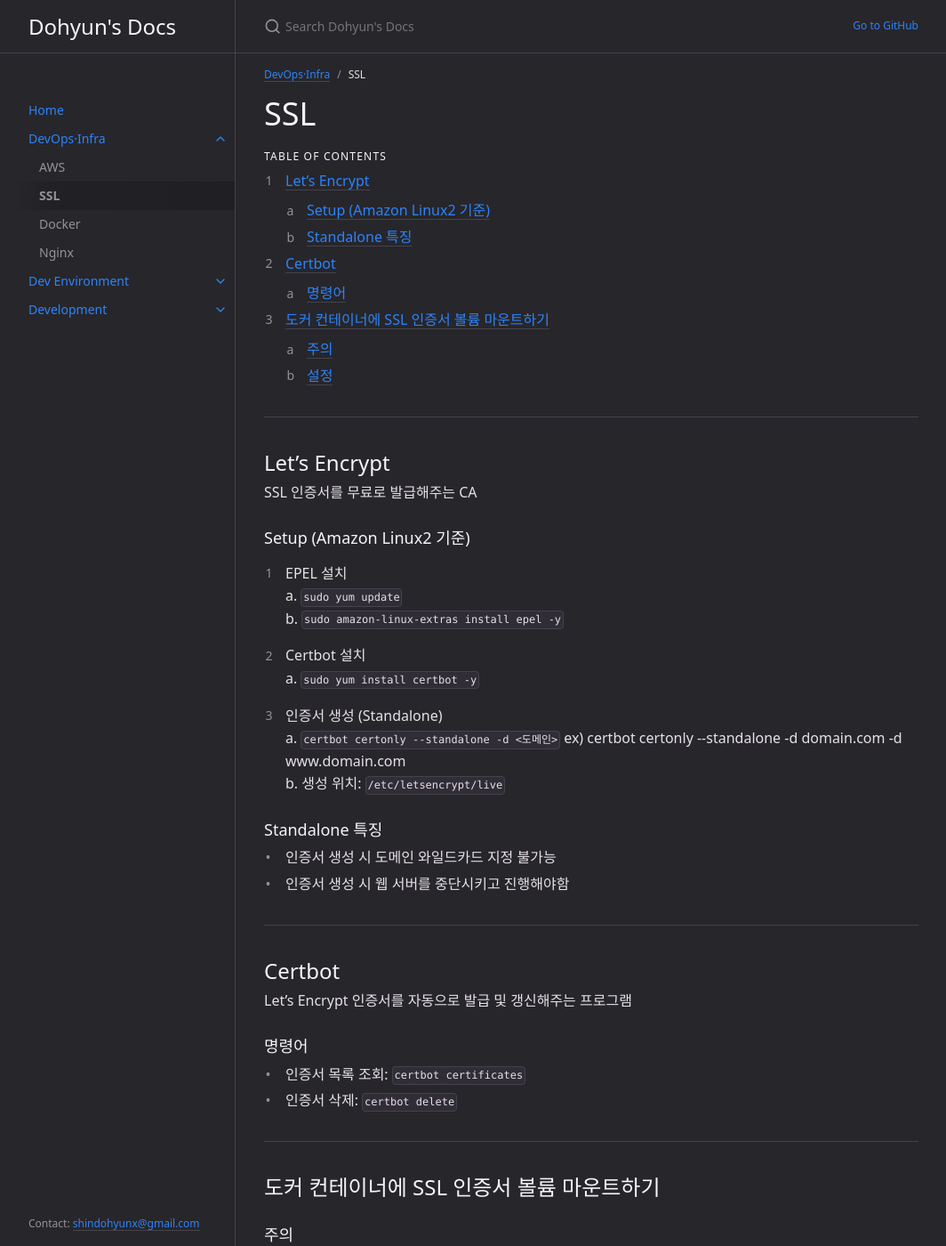
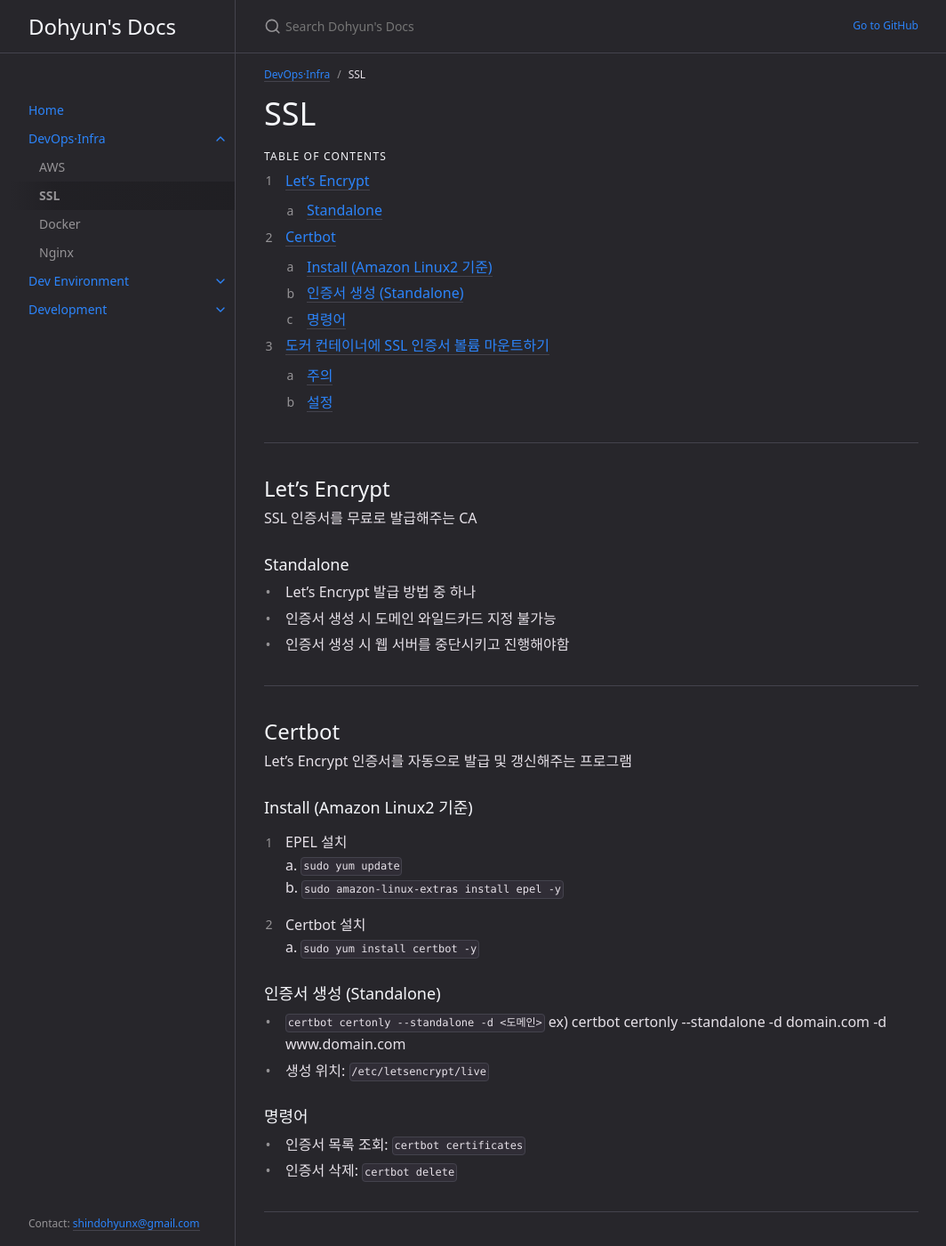
Before and after one commit to shindohyun/shindohyun.github.io, a Jekyll site: the page built from docs/devops-infra/ssl.md, in a window 1280 px wide and 1400 px high. Shown: the whole window at 89% size, without its empty margins (107-1171 px from the left). Built offline with Jekyll 4.4.1, drawn with Linux system fonts in a browser that asks for light colours; some of the changed lines change nothing that is shown.

Commit message:
[수정] DevOps > SSL 내용 정리

```diff
--- a/docs/devops-infra/ssl.md
+++ b/docs/devops-infra/ssl.md
@@ -20,7 +20,17 @@ nav_order: 2
 ## Let's Encrypt
 SSL 인증서를 무료로 발급해주는 CA
 
-### Setup (Amazon Linux2 기준)
+### Standalone
+- Let's Encrypt 발급 방법 중 하나
+- 인증서 생성 시 도메인 와일드카드 지정 불가능
+- 인증서 생성 시 웹 서버를 중단시키고 진행해야함
+
+---
+
+## Certbot
+Let's Encrypt 인증서를 자동으로 발급 및 갱신해주는 프로그램
+
+### Install (Amazon Linux2 기준)
 1. EPEL 설치
   a. `sudo yum update`
   b. `sudo amazon-linux-extras install epel -y`
@@ -28,18 +38,9 @@ SSL 인증서를 무료로 발급해주는 CA
 2. Certbot 설치
   a. `sudo yum install certbot -y`
 
-3. 인증서 생성 (Standalone)
-  a. `certbot certonly --standalone -d <도메인>` ex) certbot certonly \--standalone -d domain.com -d www.domain.com
-  b. 생성 위치: `/etc/letsencrypt/live`
-
-### Standalone 특징
-- 인증서 생성 시 도메인 와일드카드 지정 불가능
-- 인증서 생성 시 웹 서버를 중단시키고 진행해야함
-
----
-
-## Certbot
-Let's Encrypt 인증서를 자동으로 발급 및 갱신해주는 프로그램
+### 인증서 생성 (Standalone)
+- `certbot certonly --standalone -d <도메인>` ex) certbot certonly \--standalone -d domain.com -d www.domain.com
+- 생성 위치: `/etc/letsencrypt/live`
 
 ### 명령어
 - 인증서 목록 조회: `certbot certificates`
```
